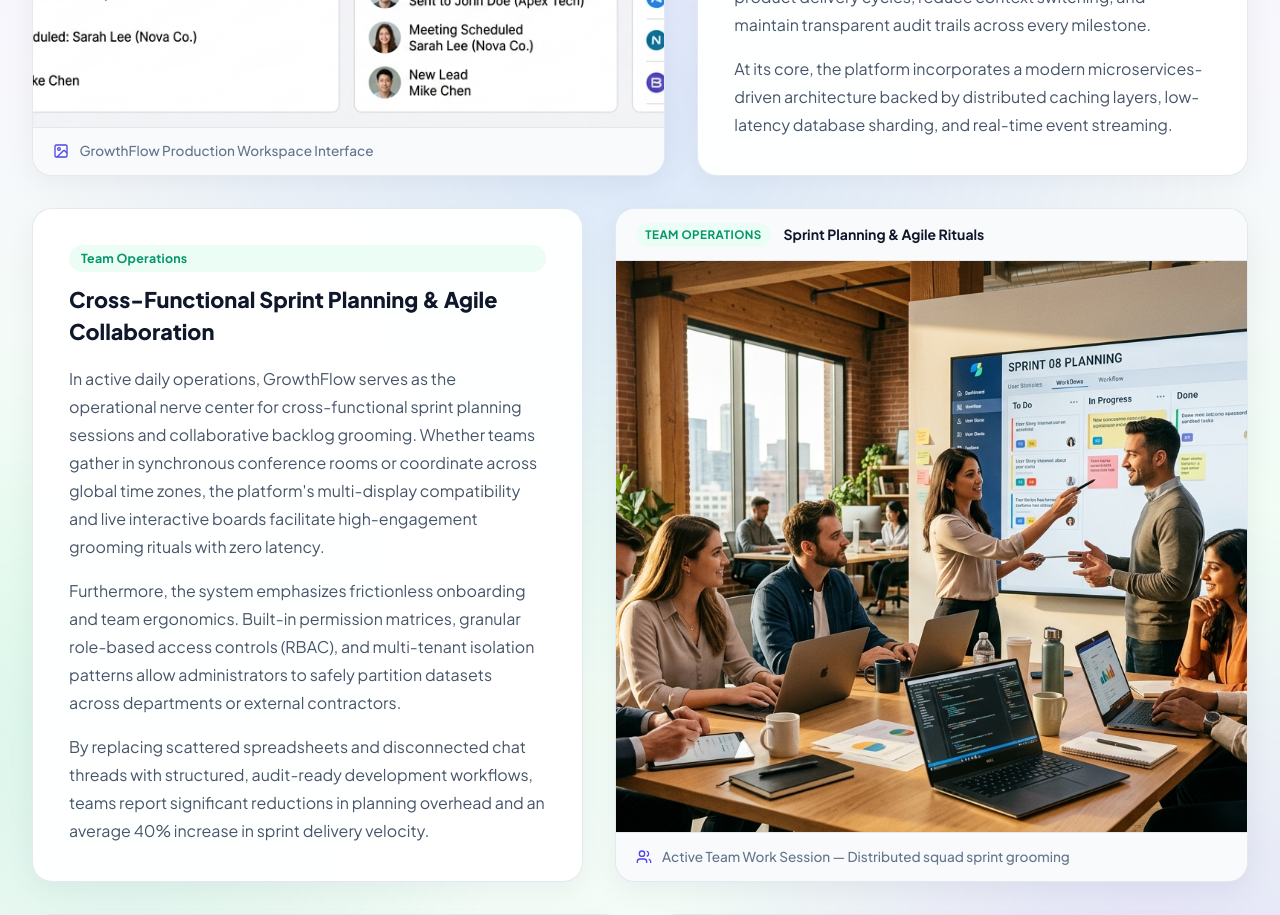
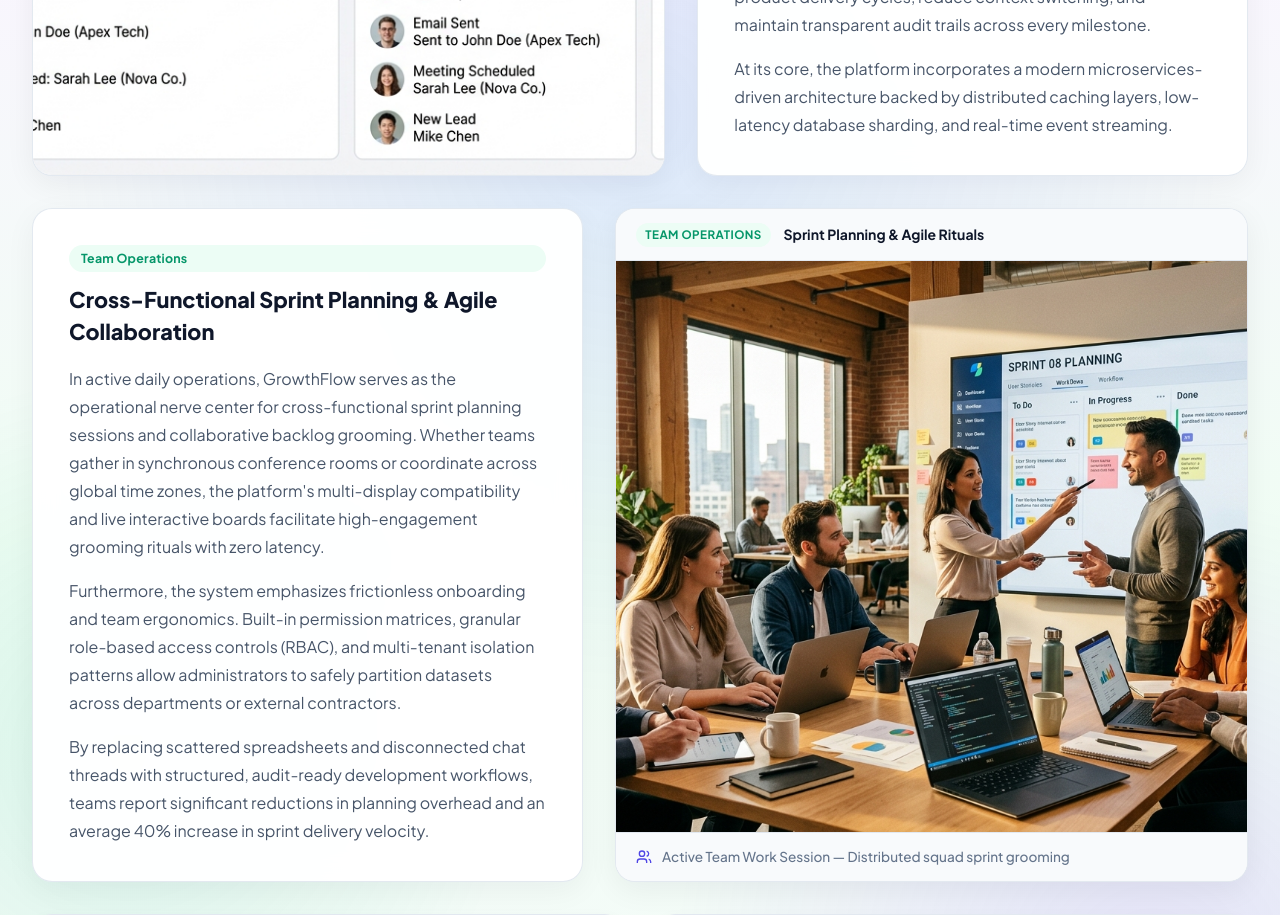
Before and after one commit to mynexasolutions-spec/Saas-Market, a Next.js app: page /products/prod-growthflow/details in a window 1280 px wide. Shown: the part 820-1735 px from the top of the page. Built offline with nearby package versions, Linux system fonts and the light colour scheme.

Commit message:
feat: generate high-fidelity workspace dashboard image and remove media caption

```diff
--- a/src/app/products/[id]/details/ProductMoreDetailsClient.tsx
+++ b/src/app/products/[id]/details/ProductMoreDetailsClient.tsx
@@ -458,21 +458,13 @@ export default function ProductMoreDetailsClient({ product, initialTab = "overvi
                     <div className="pdetails-media-block pdetails-split-media">
                       <div className="pdetails-media-wrapper">
                         <Image
-                          src={product.image || "/images/manage360.jpg"}
-                          alt={`${product.name} Interactive Dashboard Interface`}
+                          src={product.image || "/images/taskflow-workspace-dashboard.jpg"}
+                          alt={`${product.name} Production Workspace Interface`}
                           width={1280}
                           height={720}
                           className="pdetails-media-img"
                           priority
                         />
-                      </div>
-                      <div className="pdetails-media-caption">
-                        <svg width="16" height="16" viewBox="0 0 24 24" fill="none" stroke="currentColor" strokeWidth="2">
-                          <rect width="18" height="18" x="3" y="3" rx="2" ry="2"/>
-                          <circle cx="9" cy="9" r="2"/>
-                          <path d="m21 15-3.086-3.086a2 2 0 0 0-2.828 0L6 21"/>
-                        </svg>
-                        <span>{product.name} Production Workspace Interface</span>
                       </div>
                     </div>
                   </div>
```
Also changed, not shown: public/images/taskflow-workspace-dashboard.jpg (added), public/images/taskflow.jpg.
